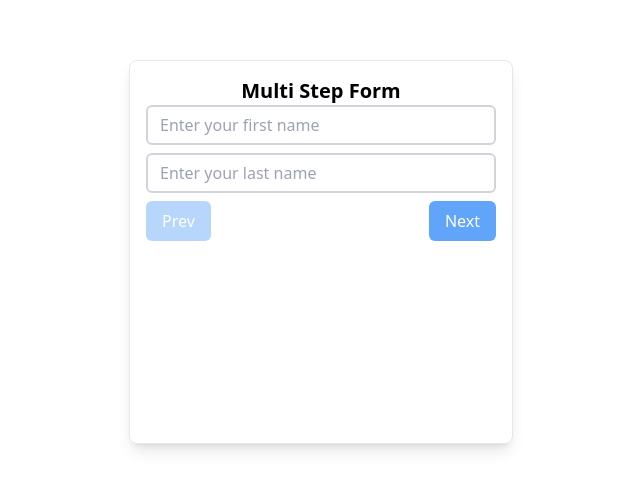
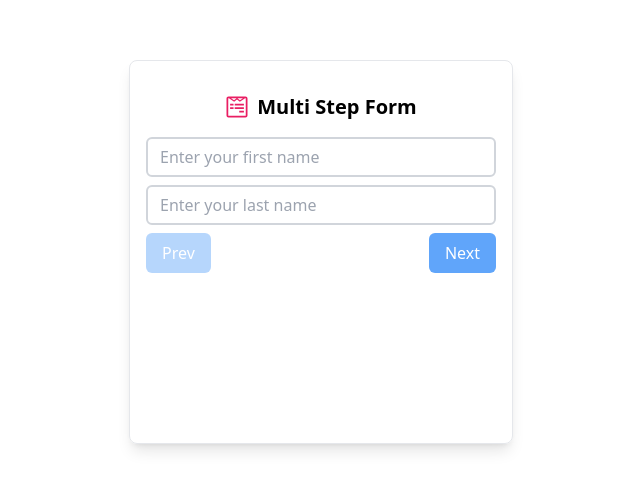
Before and after one commit to sachin-rohilla/Multistep-Form, a React (Vite) app: page / in a window 1280 px wide. Shown: the part 148-638 px from the top of the page, without its empty margins (319-959 px from the left). Built offline with nearby package versions, Linux system fonts and the light colour scheme.

Commit message:
text-changes

```diff
--- a/src/App.jsx
+++ b/src/App.jsx
@@ -1,4 +1,5 @@
 import React, { useState } from "react";
+import { FaWpforms } from "react-icons/fa";
 import InputComp from "./components/InputComp";
 
 function App() {
@@ -62,7 +63,11 @@ function App() {
     <>
       <div className="flex justify-center items-center min-h-screen">
         <div className="w-96 h-96 m-auto border p-4 shadow-lg rounded-lg">
-          <h1 className="font-bold text-xl text-center">Multi Step Form</h1>
+          <div className="flex items-center justify-center gap-2 py-4">
+            <FaWpforms className="text-2xl text-[#E91E63] " />
+
+            <h1 className="font-bold text-xl text-center">Multi Step Form</h1>
+          </div>
           <form
             className="flex flex-col  items-center gap-2"
             onSubmit={handleSubmit}
```
